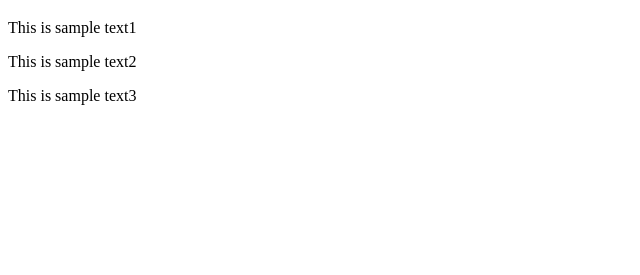
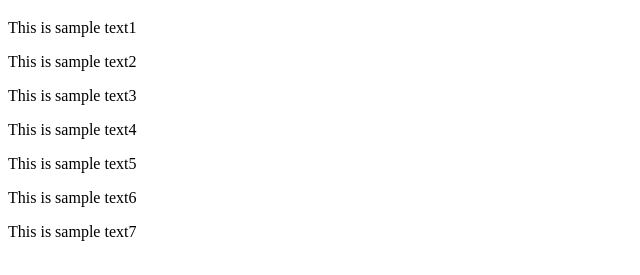
Before and after one commit to Manyum/Demo-Git, a plain HTML site: page index.html in a window 1280 px wide. Shown: the part 61-336 px from the top of the page, without its empty margins (0-640 px from the left). Drawn offline with Linux system fonts and the light colour scheme.

Commit message:
Add two text

```diff
--- a/index.html
+++ b/index.html
@@ -7,5 +7,9 @@
         <p>This is sample text1</p>
         <p>This is sample text2</p>
         <p>This is sample text3</p>
+        <p>This is sample text4</p>
+        <p>This is sample text5</p>
+        <p>This is sample text6</p>
+        <p>This is sample text7</p>
     </body>
 </html>
```
